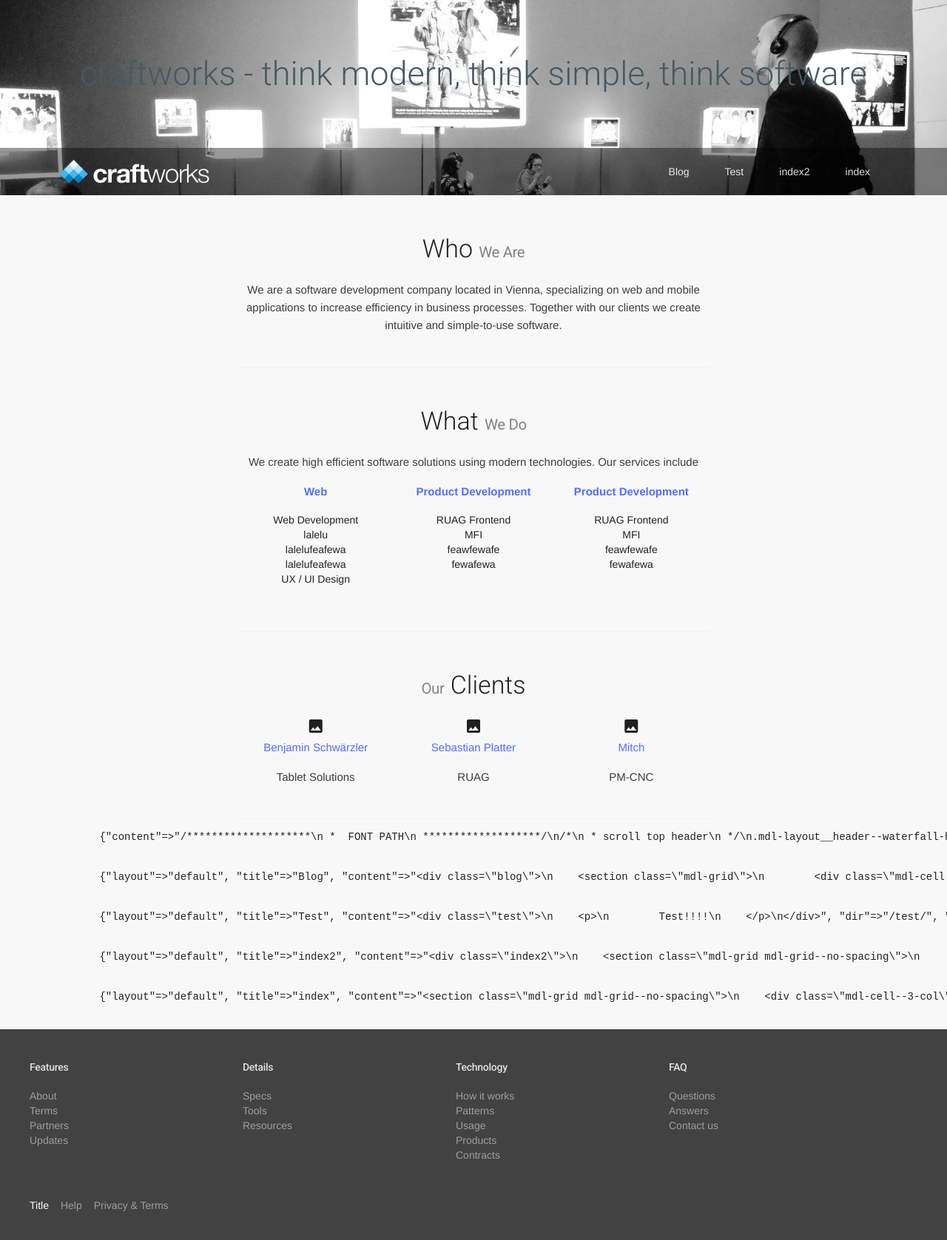
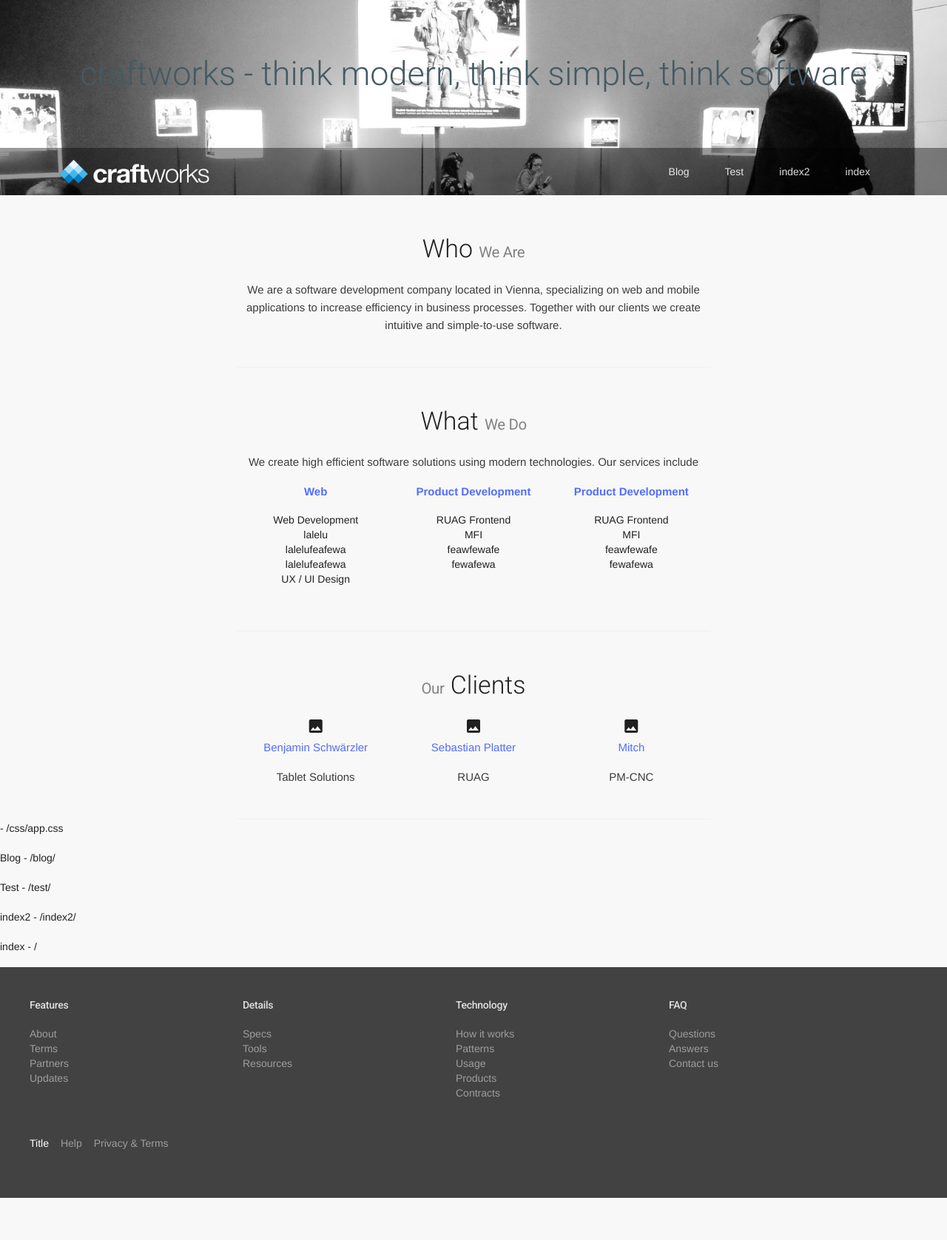
Before and after one commit to craftworks-at/craftworks-at, a Jekyll site: the page built from index.html, in a window 1280 px wide. Shown: the top 1677 px of the page at 74% size. Built offline with Jekyll 4.4.1, drawn with Linux system fonts in a browser that asks for light colours; nearby versions of some CDN libraries; library files that are not in the unit come from our copies.

Commit message:
FUCK MENU

```diff
--- a/_includes/menu.html
+++ b/_includes/menu.html
@@ -3,9 +3,8 @@
 
 <nav class="mdl-navigation">
     {% for node in site.pages %}
-    {% assign filetype = node.url | split: '.' | last %}
-    {% if node.url and node.title %}
-    <a class="mdl-navigation__link mdl-color-text--accent-contrast" href='{{node.url}}'>{{node.title}}</a>
-    {% endif %}
+        {% if node.url and node.title %}
+        <a class="mdl-navigation__link mdl-color-text--accent-contrast" href='{{node.url}}'>{{node.title}}</a>
+        {% endif %}
     {% endfor %}
 </nav>
--- a/_layouts/default.html
+++ b/_layouts/default.html
@@ -51,9 +51,9 @@
         <main class="mdl-layout__content">
             {{content}}
             {% for node in site.pages %}
-            <pre>
-                {{ node | inspect }}
-            </pre>
+            <p>
+                {{node.title}} - {{node.url}}
+            </p>
             {% endfor %}
             {% include footer.html %}
         </main>
```
